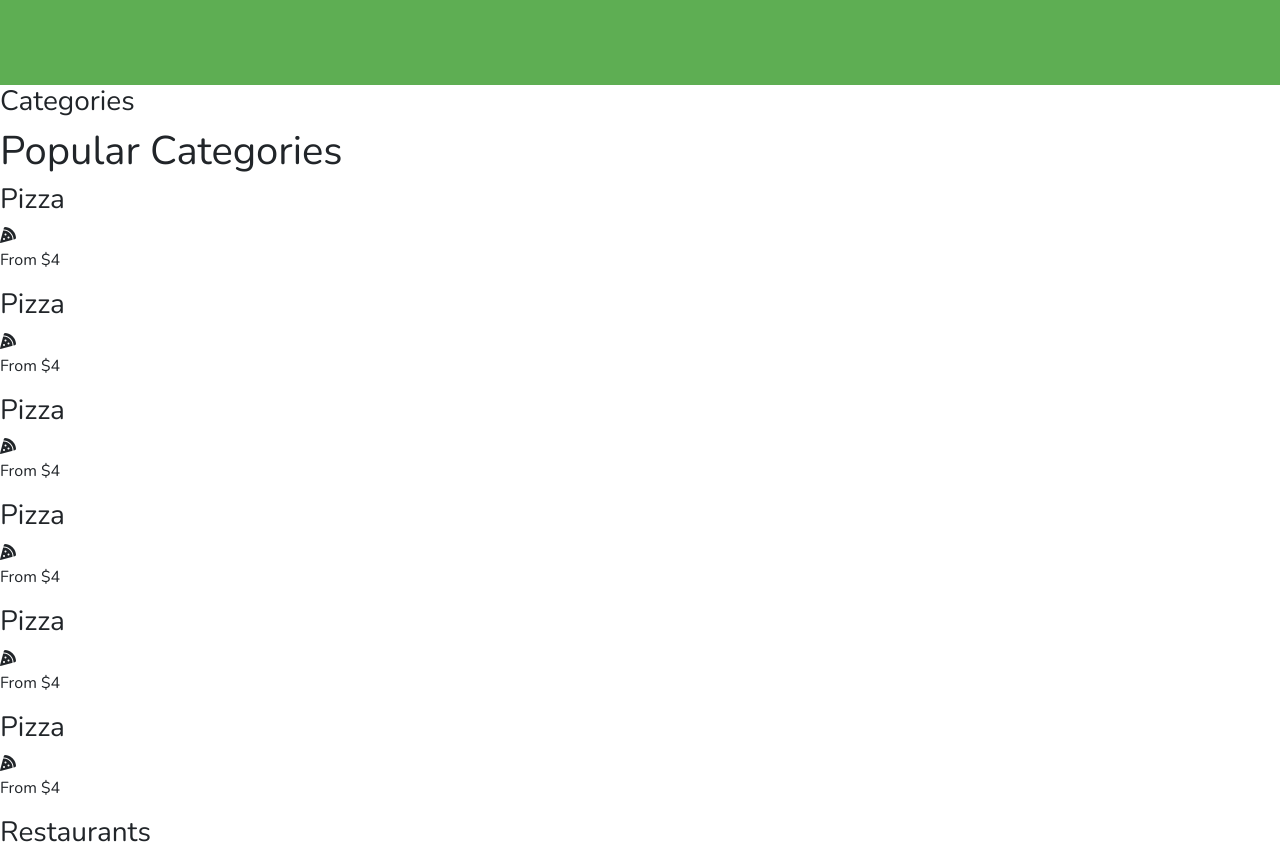
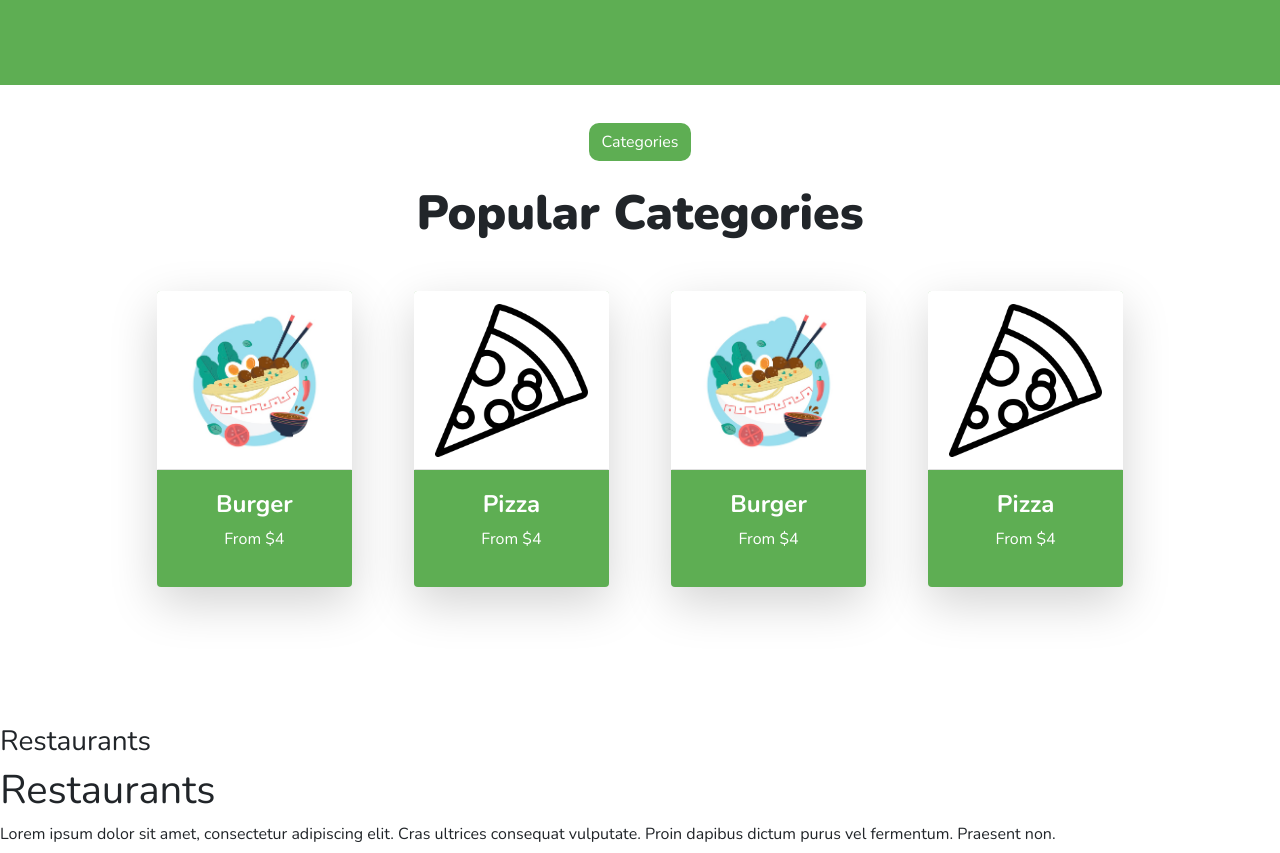
Before and after one commit to darshan-at/restaurant-design, a plain HTML site: page index.html in a window 1280 px wide. Shown: the part 900-1753 px from the top of the page. Drawn offline with nearby package versions, Linux system fonts and the light colour scheme.

Commit message:
Category Section

```diff
--- a/css/style.css
+++ b/css/style.css
@@ -30,7 +30,6 @@ img {
 }
 
 .nav-item {
-    /*text-align: center;*/
     padding: 1.1rem;
     color: white;
 }
@@ -51,6 +50,7 @@ img {
 }
 
 .cart-button {
+    padding: 7px;
     border-radius: 100%;
     border: none;
     background-color: #eb8e78;
@@ -118,3 +118,45 @@ img {
     color: #5eae53;
     background-color: white;
 }
+
+/* Categories Section */
+#categories {
+    text-align: center;
+}
+
+.section-heading-top {
+    background-color: #5eae53;
+    border-radius: 10px;
+    color: white;
+}
+
+.section-heading {
+    margin: 1rem 0 0 0;
+    font-weight: 900;
+    font-size: 3rem;
+}
+
+.category-item {
+    background-color: #5eae53;
+    color: white;
+    border-style: none;
+    margin: 3rem 1rem;
+}
+
+.category-item p {
+    font-size: 1rem;
+    font-weight: 100;
+}
+
+.category-name {
+    font-size: 1.5rem;
+    font-weight: bold;
+}
+
+.category-image {
+    background-color: white;
+}
+
+.card:hover {
+    background-color: #f49b3f;
+}
--- a/index.html
+++ b/index.html
@@ -87,7 +87,6 @@
 						<button class="btn my-2 my-sm-0 search-btn" type="submit">Search</button>
 					</form>
 				</div>
-
 				<div class="col-lg-6 title-image">
 					<img src="images/fries.jpg" alt="latte" class="latte-image">
 					<img src="images/pizza.jpg" alt="pizza-slice" class="pizza-image">
@@ -99,37 +98,56 @@
 	</section>
 	<!-- Categories -->
 	<section id="categories">
-		<h3>Categories</h3>
-		<h1>Popular Categories</h1>
-		<div>
-			<h3>Pizza</h3>
-			<i class="fas fa-pizza-slice"></i>
+		<div class="container-fluid">
+			<h3 class="btn section-heading-top">Categories</h3>
+			<h1 class="section-heading">Popular Categories</h1>
+			<div class="row">
+				<div class="col-lg-3 col-md-6">
+					<div class="card shadow-lg category-item">
+						<div class="card-header btn category-image">
+							<img src="images/food.jpg" class="img-fluid ">
+						</div>
+						<div class="card-body">
+							<h3 class="category-name">Burger</h3>
 							<p>From $4</p>
 						</div>
-		<div>
-			<h3>Pizza</h3>
-			<i class="fas fa-pizza-slice"></i>
+					</div>
+				</div>
+				<div class="col-lg-3 col-md-6">
+					<div class="card shadow-lg category-item">
+						<div class="card-header btn category-image">
+							<img src="images/pizza-png.png" class="img-fluid">
+						</div>
+						<div class="card-body">
+							<h3 class="category-name">Pizza</h3>
 							<p>From $4</p>
 						</div>
-		<div>
-			<h3>Pizza</h3>
-			<i class="fas fa-pizza-slice"></i>
+					</div>
+				</div>
+				<div class="col-lg-3 col-md-6">
+					<div class="card shadow-lg category-item">
+						<div class="card-header btn category-image">
+							<img src="images/food.jpg" class="img-fluid">
+						</div>
+						<div class="card-body">
+							<h3 class="category-name">Burger</h3>
 							<p>From $4</p>
 						</div>
-		<div>
-			<h3>Pizza</h3>
-			<i class="fas fa-pizza-slice"></i>
+					</div>
+				</div>
+				<div class="col-lg-3 col-md-6">
+					<div class="card shadow-lg category-item">
+						<div class="card-header btn category-image">
+							<img src="images/pizza-png.png" class="img-fluid">
+						</div>
+						<div class="card-body">
+							<h3 class="category-name">Pizza</h3>
 							<p>From $4</p>
 						</div>
-		<div>
-			<h3>Pizza</h3>
-			<i class="fas fa-pizza-slice"></i>
-			<p>From $4</p>
 					</div>
-		<div>
-			<h3>Pizza</h3>
-			<i class="fas fa-pizza-slice"></i>
-			<p>From $4</p>
+				</div>
+
+			</div>
 		</div>
 	</section>
 	<!-- Restaurants Section -->
```
Also changed, not shown: images/burger.png (added), images/pizza-png.png (added). Lines whose indentation alone changed are shown as unchanged.
